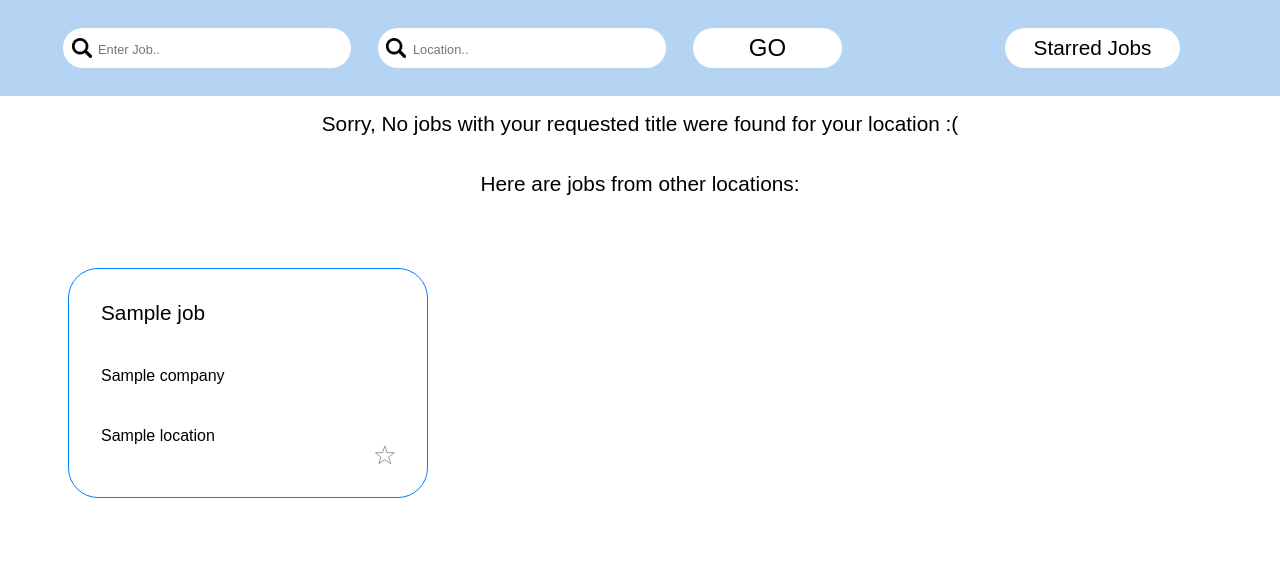
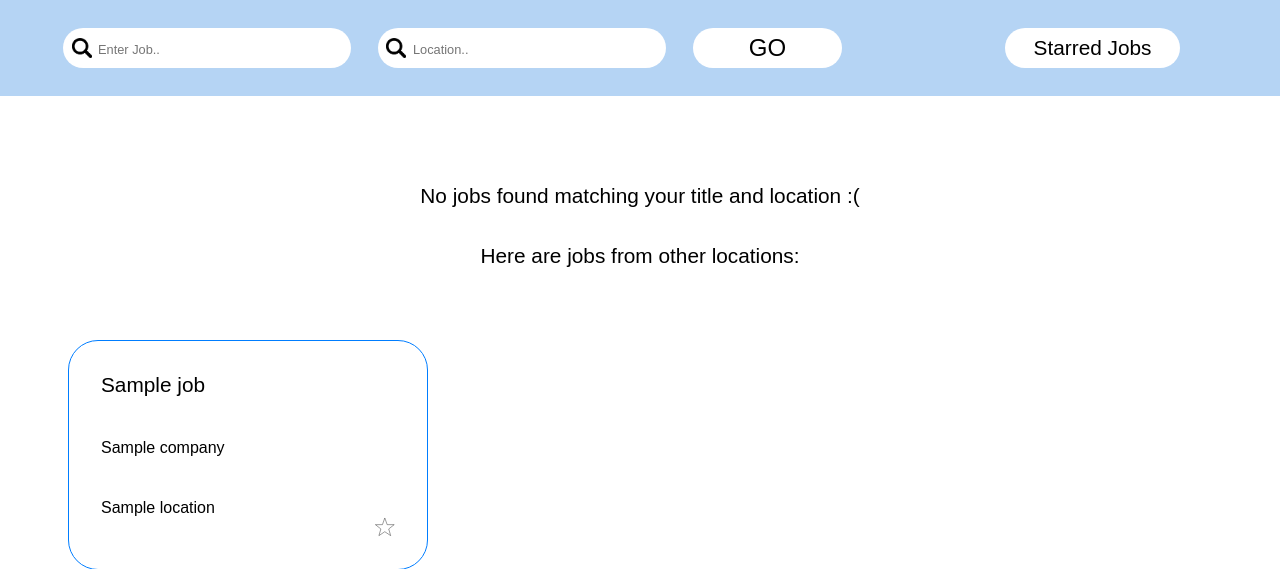
Before and after one commit to Tariqyahya123/Job-Compiler-Website-REFACTORED, a Django app: template scrape/templates/scrape/results-forced.html in a window 1280 px wide. Shown: the top 569 px of the page. Before the commit the page ends 498 px from the top, so only its background shows below. Run offline with Django 3.2, Linux system fonts and the light colour scheme; the template is opened without the code that fills it: most values are stand-ins (such as "Sample title", 1, 10 or a date in 2020); some web fonts are replaced.

Commit message:
Update results-forced.html

```diff
--- a/scrape/templates/scrape/results-forced.html
+++ b/scrape/templates/scrape/results-forced.html
@@ -34,7 +34,10 @@
         </div>
         <div class="grid-container">
 
-            <h1>Sorry, No jobs with your requested title were found for your location :(</h1>
+                <br><br>
+                <br><br>
+
+                <h1>No jobs found matching your title and location :(</h1>
             <br><br>
             <h1>Here are jobs from other locations: </h1>
             <br><br>
```
